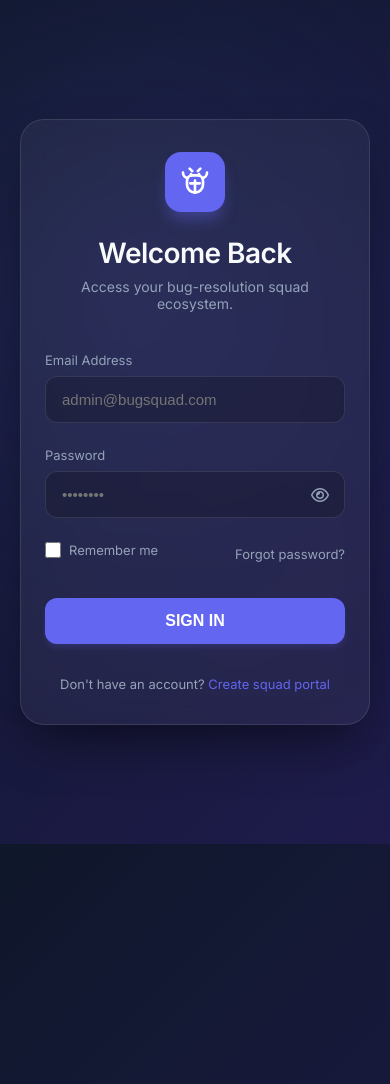
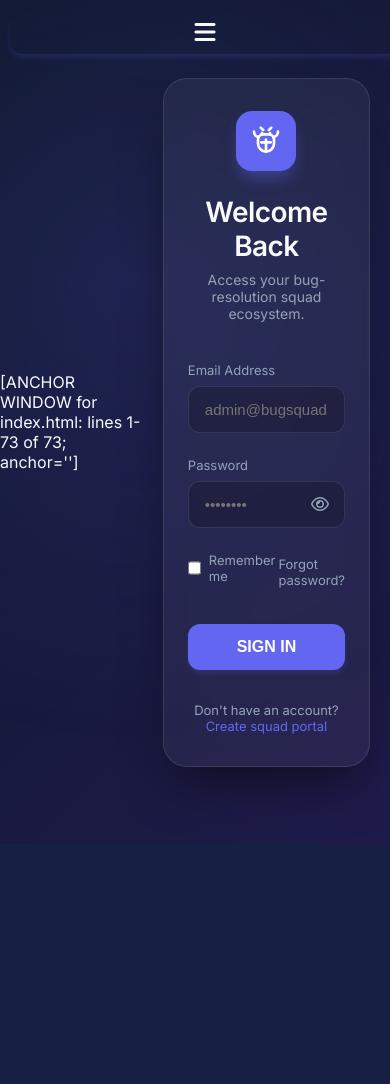
Before and after one commit to vireshsolanki/bug-squad-repo, a PHP site: page / in a window 390 px wide; the page is wider, and only the part inside the window is pictured. Shown: the top 1084 px of that part. After the commit the page ends 788 px from the top of that part, so only its background shows below. Run offline with PHP 8.4, Linux system fonts and the light colour scheme.

Commit message:
Fix: Mobile menu button does not open nav
Resolves #9151

This fix was automatically generated by Bug Resolution Squad.

Changes:
To fix the bug, you need to add a toggle behavior to the mobile menu button. This can be achieved by adding a JavaScript event listener to the menu button and toggling the navigation links on click.

```diff
--- a/index.html
+++ b/index.html
@@ -1,3 +1,4 @@
+[ANCHOR WINDOW for index.html: lines 1-73 of 73; anchor='</body>']
 <!DOCTYPE html>
 <html lang="en">
 
@@ -67,6 +68,16 @@
             </div>
         </div>
     </div>
+    <nav id="nav-links" class="nav-links">
+        <ul>
+            <li><a href="#">Link 1</a></li>
+            <li><a href="#">Link 2</a></li>
+            <li><a href="#">Link 3</a></li>
+        </ul>
+    </nav>
+    <button id="mobile-menu-btn" class="mobile-menu-btn">
+        <i class="fa-solid fa-bars"></i>
+    </button>
     <script src="login.js"></script>
 </body>
 
--- a/login.js
+++ b/login.js
@@ -1,3 +1,4 @@
+[ANCHOR WINDOW for login.js: lines 1-59 of 59; anchor='DOMContentLoaded']
 document.addEventListener('DOMContentLoaded', () => {
     const form = document.querySelector('form');
     const emailInput = document.querySelector('input[type="email"]');
@@ -21,6 +22,13 @@ document.addEventListener('DOMContentLoaded', () => {
         // BUG: Incomplete logic, doesn't actually toggle!
         console.log("Toggle visibility clicked");
         passwordInput.value = passwordInput.value; // NOP!
+    });
+
+    const mobileMenuButton = document.getElementById('mobile-menu-btn');
+    const navLinks = document.getElementById('nav-links');
+
+    mobileMenuButton?.addEventListener('click', () => {
+        navLinks?.classList.toggle('show-nav');
     });
 
     form.addEventListener('submit', (e) => {
--- a/style.css
+++ b/style.css
@@ -216,3 +216,47 @@ button:hover {
         padding: 32px 24px;
     }
 }
+
+.nav-links {
+    display: none;
+    position: absolute;
+    top: 0;
+    left: 0;
+    width: 100%;
+    background-color: var(--card-bg);
+    padding: 20px;
+}
+
+.nav-links ul {
+    list-style: none;
+    margin: 0;
+    padding: 0;
+}
+
+.nav-links li {
+    margin-bottom: 10px;
+}
+
+.nav-links a {
+    color: var(--text-main);
+    text-decoration: none;
+}
+
+.mobile-menu-btn {
+    position: absolute;
+    top: 10px;
+    left: 10px;
+    background-color: transparent;
+    border: none;
+    padding: 10px;
+    cursor: pointer;
+}
+
+.mobile-menu-btn i {
+    font-size: 24px;
+    color: var(--text-main);
+}
+
+.show-nav {
+    display: block;
+}
```
Also changed, not shown: 1 other file.
